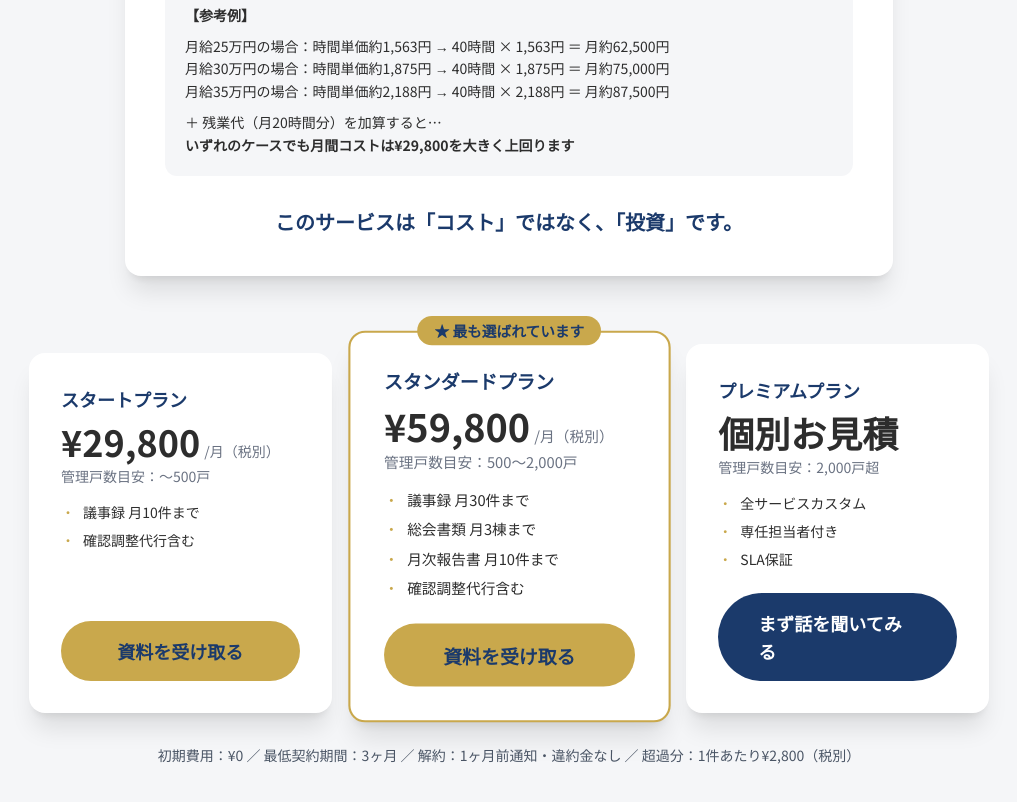
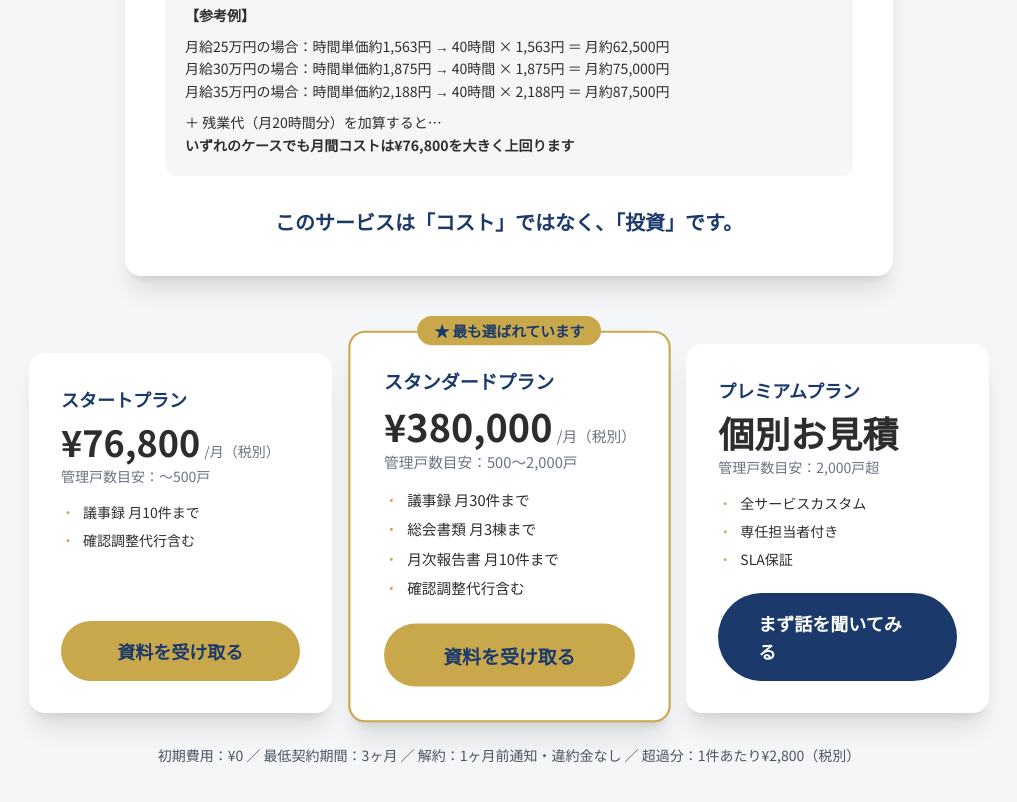
Before and after one commit to TomoakiFukuda/mansion-bpo-lp, a Next.js app: page / in a window 1280 px wide. Shown: the part 9140-9942 px from the top of the page, without its empty margins (131-1148 px from the left). Built offline with nearby package versions, Linux system fonts and the light colour scheme.

Commit message:
料金プラン価格改定

```diff
--- a/src/components/PricingSection.tsx
+++ b/src/components/PricingSection.tsx
@@ -14,7 +14,7 @@ export function PricingSection() {
   const plans = [
     {
       name: "スタートプラン",
-      price: "¥29,800",
+      price: "¥76,800",
       priceSub: "/月（税別）",
       range: "〜500戸",
       items: ["議事録 月10件まで", "確認調整代行含む"],
@@ -24,7 +24,7 @@ export function PricingSection() {
     },
     {
       name: "スタンダードプラン",
-      price: "¥59,800",
+      price: "¥380,000",
       priceSub: "/月（税別）",
       range: "500〜2,000戸",
       items: [
@@ -120,7 +120,7 @@ export function PricingSection() {
               <p>月給30万円の場合：時間単価約1,875円 → 40時間 × 1,875円 ＝ 月約75,000円</p>
               <p>月給35万円の場合：時間単価約2,188円 → 40時間 × 2,188円 ＝ 月約87,500円</p>
               <p className="mt-2">＋ 残業代（月20時間分）を加算すると…</p>
-              <p className="font-bold">いずれのケースでも月間コストは¥29,800を大きく上回ります</p>
+              <p className="font-bold">いずれのケースでも月間コストは¥76,800を大きく上回ります</p>
             </div>
           </div>
 
```
